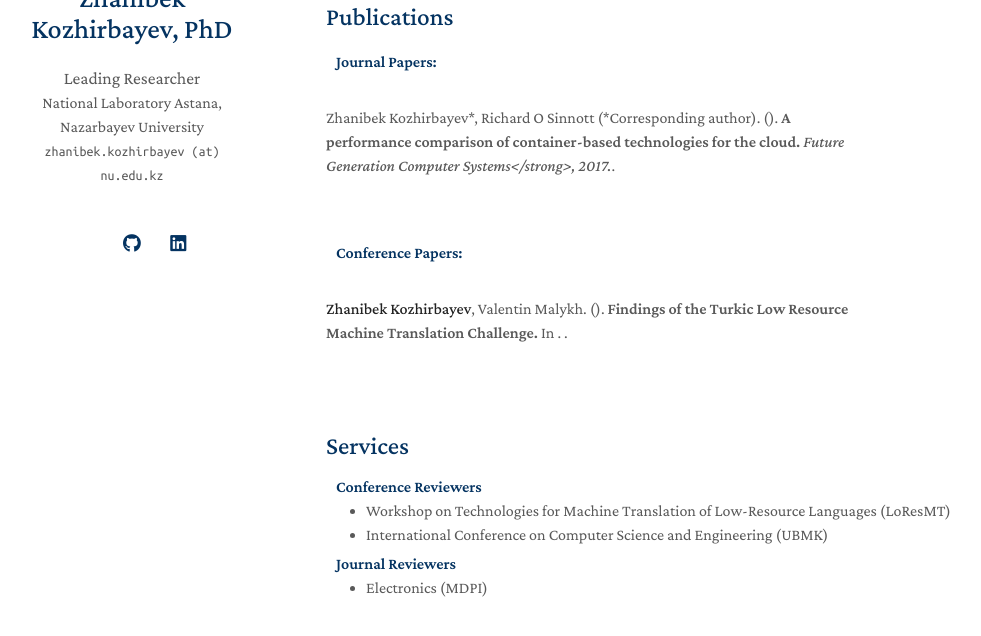
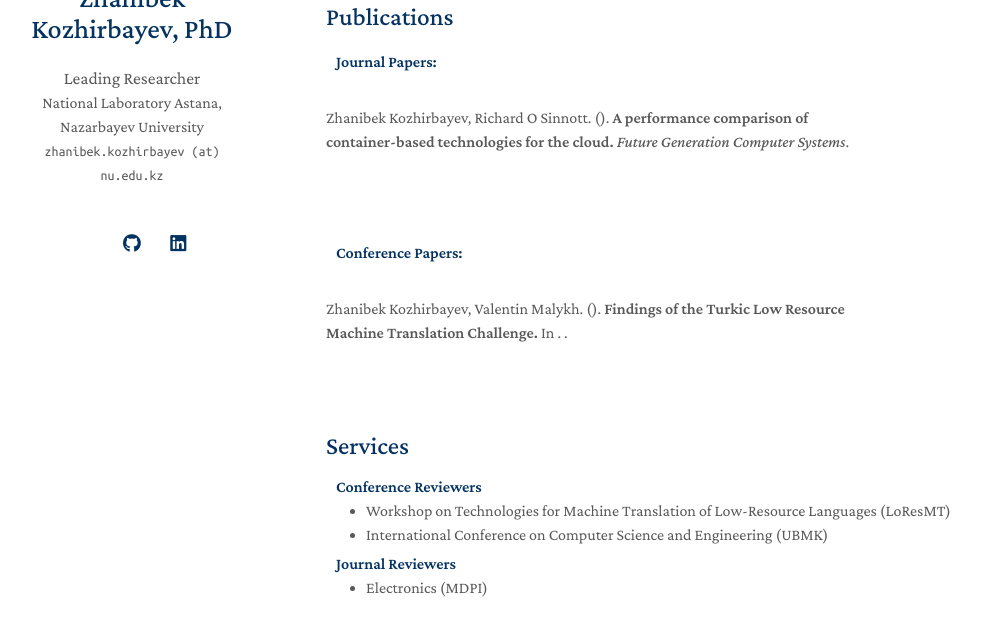
Before and after one commit to zhanibekkm/zhanibekkm.github.io, a Jekyll site: the page built from index.md, in a window 1280 px wide and 900 px high, scrolled down 597 px, cut to the strip 206-842 px from the top of the window. Shown: the whole strip, without its empty margins (144-1125 px from the left). Built offline with Jekyll 4.4.1, drawn with Linux system fonts in a browser that asks for light colours; a style sheet for code colours, icons or effects is not loaded; our own code applies the rules of GitHub Pages for plain Markdown files.

Commit message:
Update publication entries to remove HTML entities

```diff
--- a/_data/publications.yml
+++ b/_data/publications.yml
@@ -1,18 +1,18 @@
 journals:
 
-  - title: A performance comparison of container-based technologies for the cloud
-    authors: Zhanibek Kozhirbayev*, Richard O Sinnott (*Corresponding author)
-    journal_short: FGCS
-    journal: Future Generation Computer Systems</strong>, 2017.
+  - title: "A performance comparison of container-based technologies for the cloud"
+    authors: "Zhanibek Kozhirbayev, Richard O Sinnott"
+    journal_short: "FGCS"
+    journal: "Future Generation Computer Systems"
     #pdf: https://arxiv.org/pdf/2306.00988.pdf
     #code: https://github.com/MrGiovanni/ContinualLearning
     #bibtex: https://bib.yliu.me/MICCAI23.txt
     #image: ./assets/img/teaser_example_2.png
-    notes: Journal paper
+    notes: "Journal paper"
 
 conferences:
   - title: "Findings of the Turkic Low Resource Machine Translation Challenge"
-    authors: "<strong>Zhanibek Kozhirbayev</strong>, Valentin Malykh"
+    authors: "Zhanibek Kozhirbayev, Valentin Malykh"
     conference_short: "LoResMT"
     conference: "EACL Workshop (LoResMT 2026), Rabat, Morocco"
     pdf: "https://www.loresmt.org/program"
```
